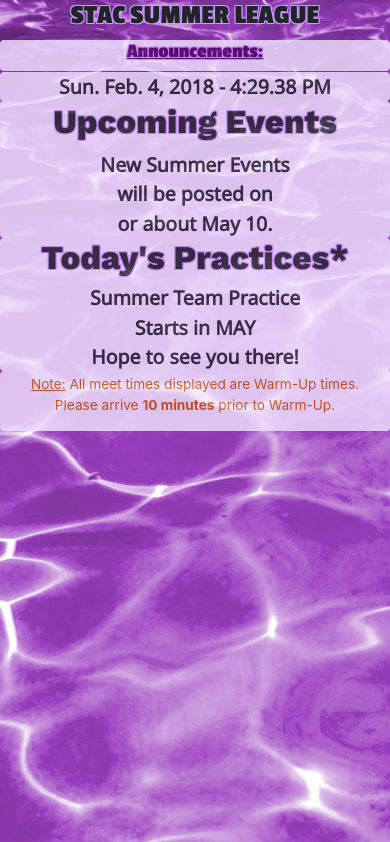
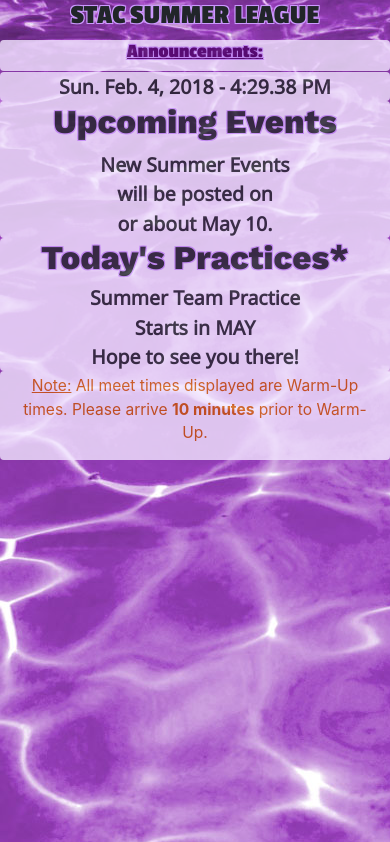
Before and after one commit to dryguy99/StacSummer, a PHP site: page / in a window 390 px wide. Shown: the part 97-939 px from the top of the page. Run offline with PHP 8.4, Linux system fonts and the light colour scheme; some libraries are stand-ins or nearby versions.

Commit message:
updated for mobile use

```diff
--- a/assets/css/output.css
+++ b/assets/css/output.css
@@ -106,7 +106,7 @@ a.mylink {
 
 @media screen and (max-width: 415px) {
   p {
-    font-size: 3.5vw; }
+    font-size: 4vw; }
 
   .schedule, #welcome, #schedule, #schedule3, h2.mytitle {
     font-size: 8.5vw; }
--- a/assets/sass/input.scss
+++ b/assets/sass/input.scss
@@ -142,7 +142,7 @@ a.mylink {
 
 @media screen and (max-width: 415px) {
   p {
-    font-size: 3.5vw;
+    font-size: 4vw;
   }
 	.schedule, #welcome, #schedule, #schedule3, h2.mytitle {
 		font-size: 8.5vw;
```
Also changed, not shown: 1 other file.
